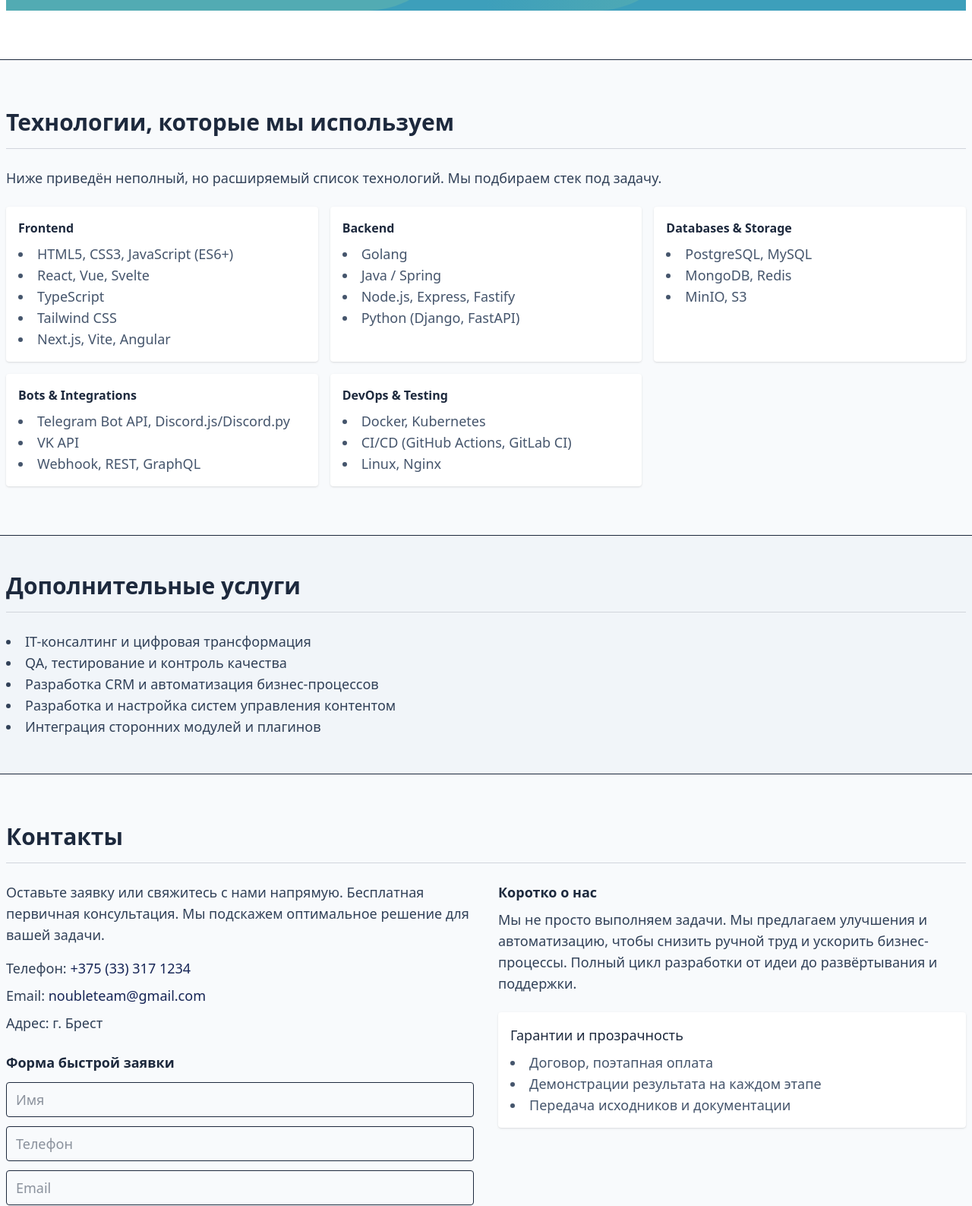
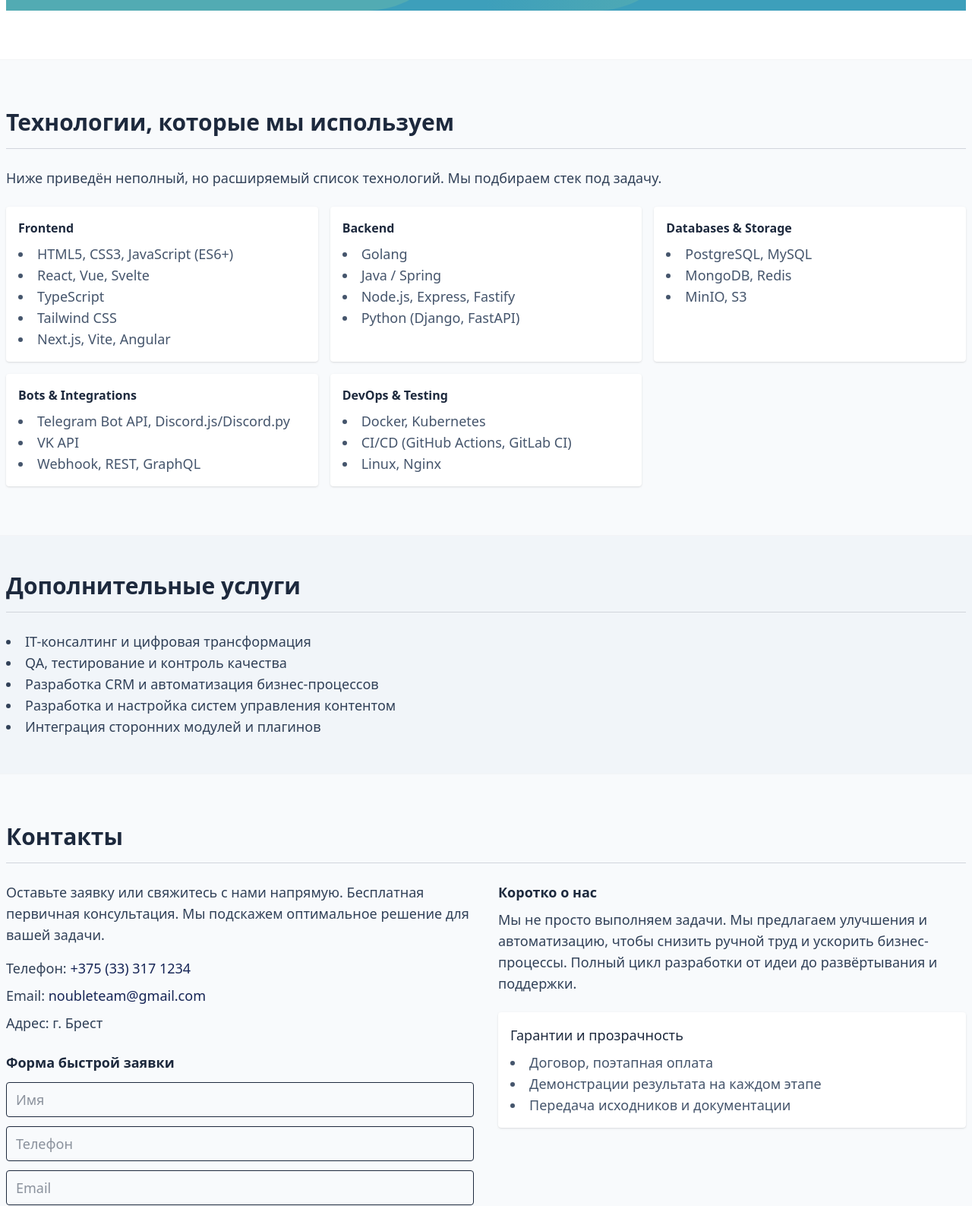
Before and after one commit to Nenroin/nouble-team-website, a website: page index.html in a window 1280 px wide. Shown: the part 2076-3663 px from the top of the page at 76% size. Drawn offline with Linux system fonts and the light colour scheme.

Commit message:
fix lines

```diff
--- a/index.html
+++ b/index.html
@@ -221,7 +221,7 @@
 
       <section
         id="process"
-        class="flex items-center justify-center py-8 md:py-16 bg-white border-t"
+        class="flex items-center justify-center py-8 md:py-16 bg-white border-t border-gray-100"
       >
         <div class="flex flex-col max-w-7xl w-full px-2">
           <h3
@@ -1238,7 +1238,7 @@
 
       <section
         id="tech"
-        class="flex items-center justify-center bg-slate-50 py-8 md:py-16 border-t"
+        class="flex items-center justify-center bg-slate-50 py-8 md:py-16 border-t border-gray-100"
       >
         <div class="flex flex-col max-w-7xl w-full px-2">
           <h3
@@ -1308,7 +1308,7 @@
         </div>
       </section>
 
-      <section id="extra" class="flex items-center bg-slate-100 justify-center border-t">
+      <section id="extra" class="flex items-center bg-slate-100 justify-center border-t border-gray-100">
         <div class="flex flex-col max-w-7xl w-full px-2 py-12">
           <h3
             class="text-2xl md:text-3xl font-semibold mb-6 pb-4 border-b border-gray-300"
@@ -1327,7 +1327,7 @@
 
       <section
         id="contact"
-        class="flex items-center justify-center bg-slate-50 py-8 md:py-16 border-t"
+        class="flex items-center justify-center bg-slate-50 py-8 md:py-16 border-t border-gray-100"
       >
         <div class="flex flex-col max-w-7xl w-full px-2">
           <h3 class="text-2xl md:text-3xl font-semibold mb-6 pb-4 border-b border-gray-300">Контакты</h3>
@@ -1412,7 +1412,7 @@
       </section>
     </main>
 
-    <footer class="flex items-center justify-center bg-white border-t">
+    <footer class="flex items-center justify-center bg-white border-t border-gray-100">
       <div
         class="flex flex-col md:flex-row max-w-7xl w-full px-2 py-8 justify-center items-center text-sm text-slate-600"
       >
```
Also changed, not shown: output.css.
